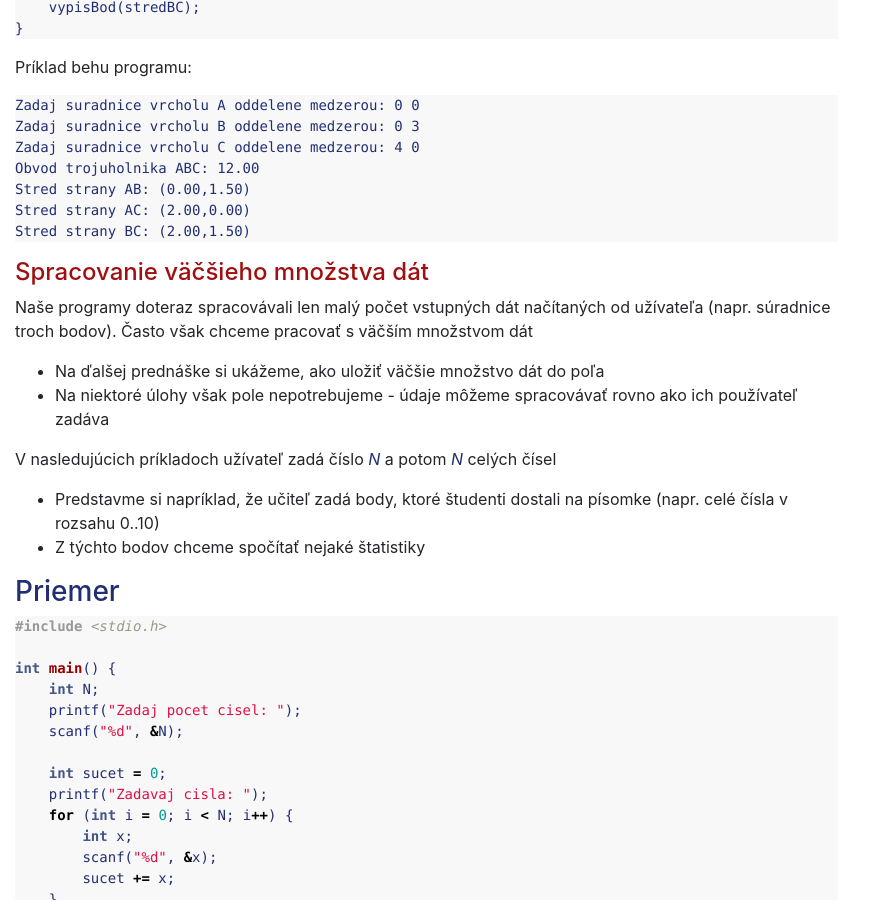
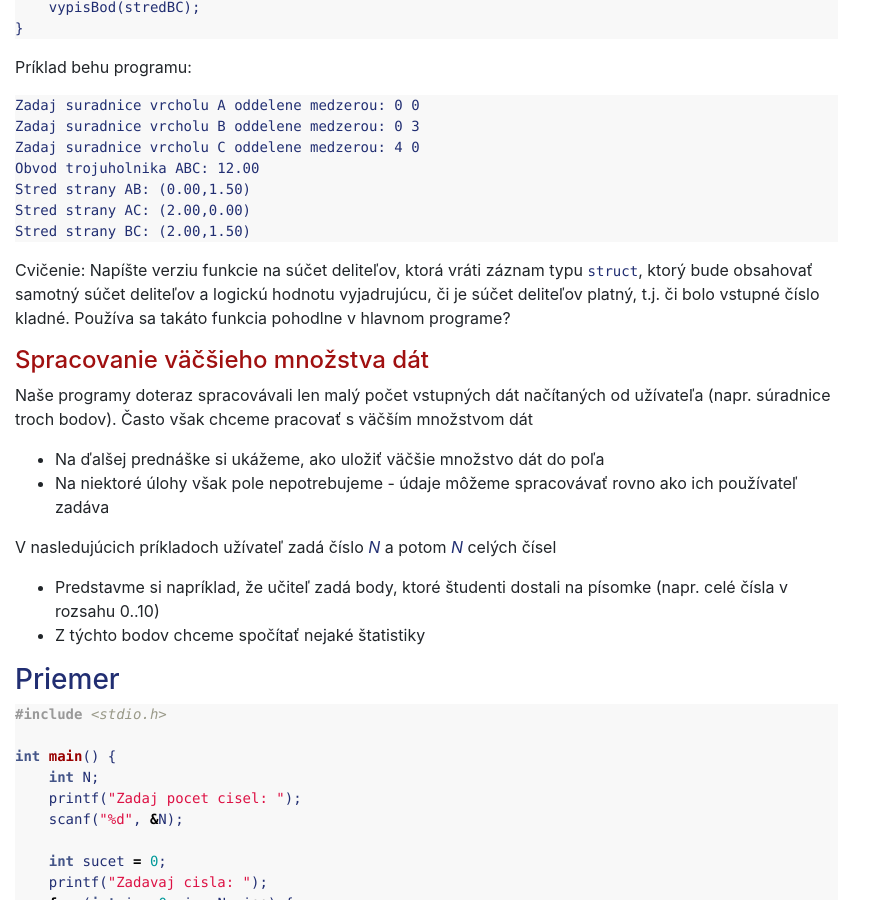
Before and after one commit to dcs-fmph/prog1, a Jekyll site: the page built from notes/P4b.md, in a window 1280 px wide and 900 px high, scrolled down 4120 px. Shown: the whole window, without its empty margins (0-878 px from the left). Built offline with Jekyll 4.4.1, drawn with Linux system fonts in a browser that asks for light colours; nearby versions of some CDN libraries; our own code applies the rules of GitHub Pages for plain Markdown files.

Commit message:
cvicenie

````diff
--- a/notes/P4b.md
+++ b/notes/P4b.md
@@ -219,6 +219,8 @@ Stred strany AC: (2.00,0.00)
 Stred strany BC: (2.00,1.50)
 ```
 
+Cvičenie: Napíšte verziu funkcie na súčet deliteľov, ktorá vráti záznam typu `struct`, ktorý bude obsahovať samotný súčet deliteľov a logickú hodnotu vyjadrujúcu, či je súčet deliteľov platný, t.j. či bolo vstupné číslo kladné. Používa sa takáto funkcia pohodlne v hlavnom programe?
+
 ## Spracovanie väčšieho množstva dát
 
 Naše programy doteraz spracovávali len malý počet vstupných dát
````
